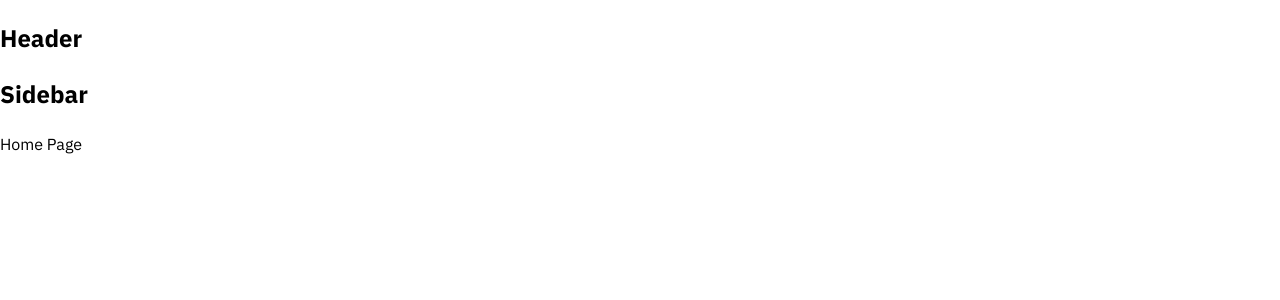
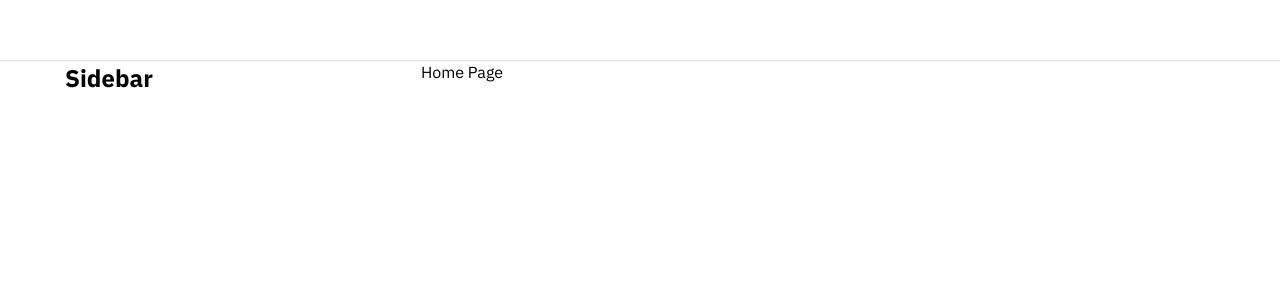
Before and after one commit to minosanggd/tiktok-ui, a React (Create React App) app: page / in a window 1280 px wide. Shown: the top 300 px of the page. Built offline with nearby package versions, Linux system fonts and the light colour scheme.

Commit message:
96. Dựng khung Layout mặc định

```diff
--- a/package.json
+++ b/package.json
@@ -6,6 +6,7 @@
     "@testing-library/jest-dom": "^5.16.5",
     "@testing-library/react": "^13.4.0",
     "@testing-library/user-event": "^13.5.0",
+    "classnames": "^2.3.2",
     "customize-cra": "^1.0.0",
     "normalize.css": "^8.0.1",
     "react": "^18.2.0",
--- a/src/components/GlobalStyles/GlobalStyles.scss
+++ b/src/components/GlobalStyles/GlobalStyles.scss
@@ -2,10 +2,16 @@
 @import url('https://fonts.googleapis.com/css2?family=IBM+Plex+Sans:wght@300;400;500;600;700&family=Open+Sans:wght@300;400;500;600;700&family=PT+Serif&family=Signika:wght@300;400;500;600;700&display=swap');
 :root {
     --primary: #ff3b5c;
+
+    //DefaultLayout
+    --default-layout-header-height: 60px;
+    --default-layout-width: 1150px;
 }
 
 * {
     box-sizing: border-box;
+    margin: 0;
+    padding: 0;
 }
 
 html {
--- /dev/null
+++ b/src/components/Layout/DefaultLayout/DefaultLayout.module.scss
@@ -0,0 +1,14 @@
+.wrapper {
+    display: flex;
+    flex-direction: column;
+    align-items: center;
+}
+
+.container {
+    width: var(--default-layout-width);
+    display: flex;
+}
+
+.content {
+    flex: 1;
+}
--- /dev/null
+++ b/src/components/Layout/DefaultLayout/Sidebar/Sidebar.module.scss
@@ -0,0 +1,3 @@
+.wrapper {
+    width: 356px;
+}
--- a/src/components/Layout/DefaultLayout/Sidebar/index.js
+++ b/src/components/Layout/DefaultLayout/Sidebar/index.js
@@ -1,5 +1,13 @@
+import classNames from 'classnames/bind';
+import styles from './Sidebar.module.scss';
+
+const cx = classNames.bind(styles);
 function Sidebar() {
-    return <h2>Sidebar</h2>;
+    return (
+        <aside className={cx('wrapper')}>
+            <h2>Sidebar</h2>
+        </aside>
+    );
 }
 
 export default Sidebar;
--- a/src/components/Layout/DefaultLayout/index.js
+++ b/src/components/Layout/DefaultLayout/index.js
@@ -1,13 +1,17 @@
+import classNames from 'classnames/bind';
+import syles from './DefaultLayout.module.scss';
 import Header from '~/components/Layout/components/Header';
 import Sidebar from './Sidebar';
 
+const cx = classNames.bind(syles);
+
 function DefaultLayout({ children }) {
     return (
-        <div>
+        <div className={cx('wrapper')}>
             <Header />
-            <div className="container">
+            <div className={cx('container')}>
                 <Sidebar />
-                <div className="content">{children}</div>
+                <div className={cx('content')}>{children}</div>
             </div>
         </div>
     );
--- a/src/components/Layout/HeaderOnly/index.js
+++ b/src/components/Layout/HeaderOnly/index.js
@@ -1,6 +1,6 @@
 import Header from '~/components/Layout/components/Header';
 
-function DefaultLayout({ children }) {
+function HeaderOnly({ children }) {
     return (
         <div>
             <Header />
@@ -11,4 +11,4 @@
     );
 }
 
-export default DefaultLayout;
+export default HeaderOnly;
--- /dev/null
+++ b/src/components/Layout/components/Header/Header.module.scss
@@ -0,0 +1,12 @@
+.wrapper {
+    height: var(--default-layout-header-height, 60px);
+    box-shadow: 0px 1px 1px rgb(0 0 0 / 12%);
+    display: flex;
+    justify-content: center;
+    width: 100%;
+}
+
+.inner {
+    height: 100%;
+    width: var(--default-layout-width);
+}
--- a/src/components/Layout/components/Header/index.js
+++ b/src/components/Layout/components/Header/index.js
@@ -1,5 +1,17 @@
+import classNames from 'classnames/bind';
+import styles from './Header.module.scss';
+
+const cx = classNames.bind(styles);
+
 function Header() {
-    return <h2>Header</h2>;
+    return (
+        <header className={cx('wrapper')}>
+            <div className={cx('inner')}>
+                {/* {Logo} */}
+                {/* {Search} */}
+            </div>
+        </header>
+    );
 }
 
 export default Header;
```
Also changed, not shown: 1 other file (tests, documents, lock files or other folders).
